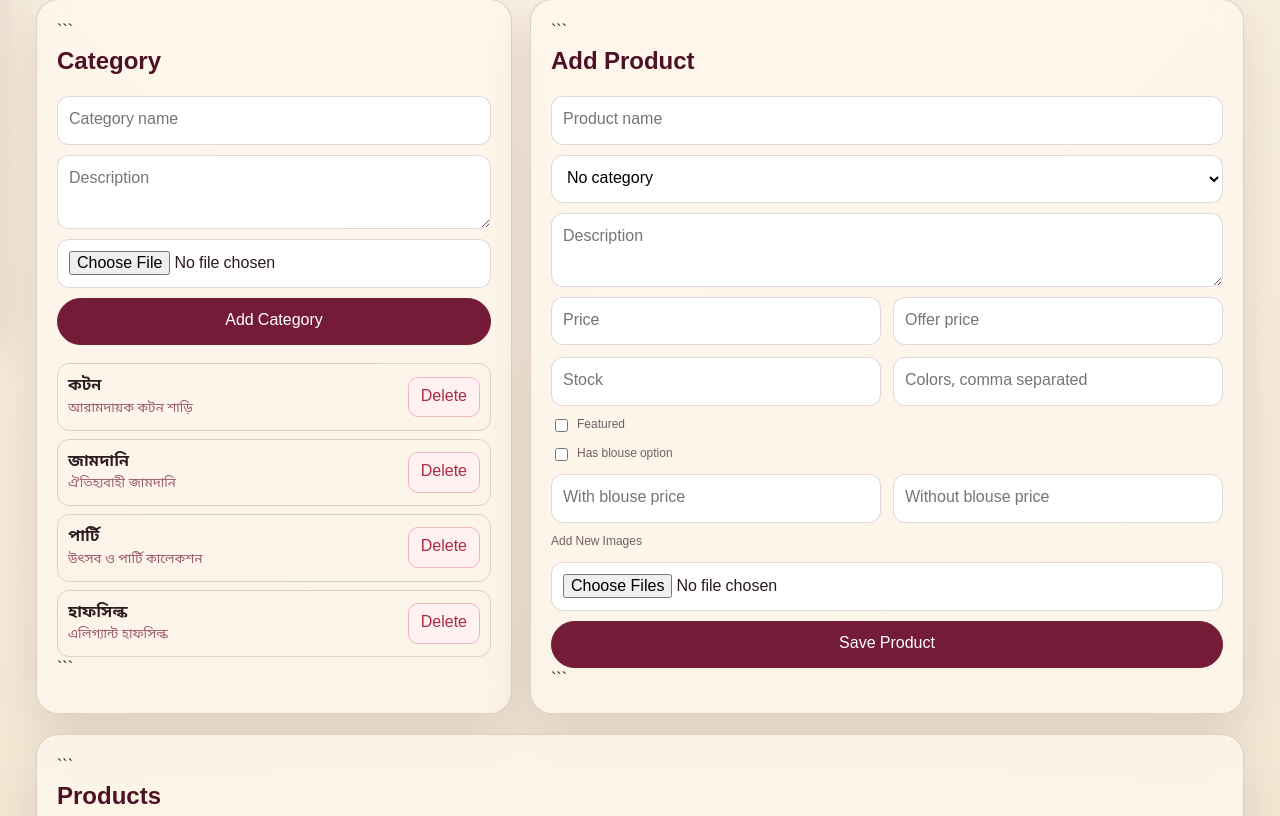
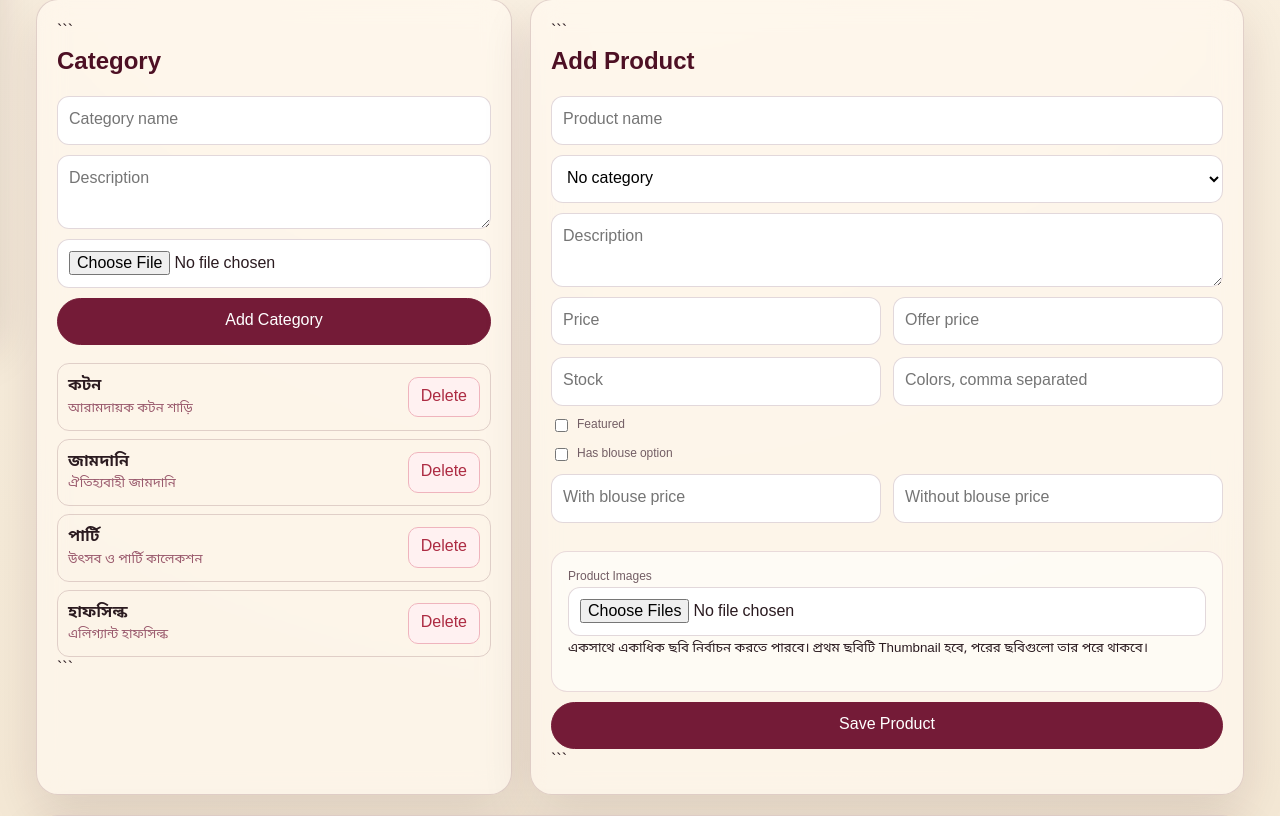
Before and after one commit to Sayemislam5063/sharee-craftline, a Flask app: page /admin in a window 1280 px wide. Shown: the part 453-1269 px from the top of the page. Run offline with Flask 3, Linux system fonts and the light colour scheme; the visitor is signed in with stand-in values (Sample User, id 1); data comes from the database, SQL or seed files in the repository; data that the repository does not hold is empty.

Commit message:
Update admin.html

```diff
--- a/sharee_craftline_flask/templates/admin.html
+++ b/sharee_craftline_flask/templates/admin.html
@@ -413,14 +413,36 @@
 
     <!-- ================= ADD NEW IMAGES ================= -->
 
-    <label>
-        Add New Images
-    </label>
+    <div class="new-image-upload">
 
-    <input type="file"
-           name="images"
-           accept="image/*"
-           multiple>
+        <label>
+            {% if edit_product %}
+                Add More Images
+            {% else %}
+                Product Images
+            {% endif %}
+        </label>
+
+        <input
+            type="file"
+            id="productImagesInput"
+            name="images"
+            accept="image/*"
+            multiple
+        >
+
+        <small>
+            একসাথে একাধিক ছবি নির্বাচন করতে পারবে।
+            প্রথম ছবিটি Thumbnail হবে, পরের ছবিগুলো তার পরে থাকবে।
+        </small>
+
+        <div
+            id="newImagePreview"
+            class="image-preview-grid"
+            style="margin-top:14px;"
+        ></div>
+
+    </div>
 
 
     <!-- ================= SAVE / UPDATE ================= -->
@@ -719,4 +741,150 @@
 
 </section>
 
+
+<style>
+.existing-images,
+.new-image-upload {
+    margin-top: 18px;
+    padding: 16px;
+    border: 1px solid rgba(110, 27, 50, 0.14);
+    border-radius: 16px;
+    background: rgba(255, 255, 255, 0.55);
+}
+
+.existing-images h3 {
+    margin: 0 0 6px;
+    color: var(--maroon-deep);
+}
+
+.existing-images p {
+    margin: 0 0 14px;
+    color: var(--maroon-soft);
+    font-size: 13px;
+}
+
+.image-preview-grid {
+    display: grid;
+    grid-template-columns: repeat(auto-fill, minmax(150px, 1fr));
+    gap: 12px;
+}
+
+.image-preview {
+    overflow: hidden;
+    border: 1px solid rgba(110, 27, 50, 0.14);
+    border-radius: 14px;
+    background: #fff;
+    padding: 8px;
+}
+
+.image-preview img {
+    display: block;
+    width: 100%;
+    height: 180px;
+    object-fit: cover;
+    border-radius: 10px;
+    background: #f4eef0;
+}
+
+.new-image-card {
+    position: relative;
+    overflow: hidden;
+    border: 1px solid rgba(110, 27, 50, 0.14);
+    border-radius: 14px;
+    background: #fff;
+    padding: 8px;
+}
+
+.new-image-card img {
+    display: block;
+    width: 100%;
+    height: 180px;
+    object-fit: cover;
+    border-radius: 10px;
+    background: #f4eef0;
+}
+
+.new-image-badge {
+    position: absolute;
+    top: 14px;
+    left: 14px;
+    z-index: 2;
+    padding: 5px 9px;
+    border-radius: 20px;
+    background: #111;
+    color: #fff;
+    font-size: 12px;
+}
+
+.new-image-number {
+    margin-top: 8px;
+    text-align: center;
+    color: var(--maroon-soft);
+    font-size: 12px;
+}
+
+@media (max-width: 720px) {
+    .image-preview-grid {
+        grid-template-columns: repeat(2, minmax(0, 1fr));
+    }
+
+    .image-preview img,
+    .new-image-card img {
+        height: 145px;
+    }
+}
+</style>
+
+<script>
+(function () {
+    const input = document.getElementById('productImagesInput');
+    const preview = document.getElementById('newImagePreview');
+
+    if (!input || !preview) return;
+
+    input.addEventListener('change', function () {
+        preview.innerHTML = '';
+
+        const files = Array.from(input.files || []);
+
+        files.forEach((file, index) => {
+            if (!file.type.startsWith('image/')) return;
+
+            const card = document.createElement('div');
+            card.className = 'new-image-card';
+
+            if (index === 0) {
+                const badge = document.createElement('div');
+                badge.className = 'new-image-badge';
+                badge.textContent = 'Thumbnail';
+                card.appendChild(badge);
+            }
+
+            const img = document.createElement('img');
+            img.alt = file.name;
+
+            const reader = new FileReader();
+
+            reader.onload = function (event) {
+                img.src = event.target.result;
+            };
+
+            reader.readAsDataURL(file);
+
+            card.appendChild(img);
+
+            const number = document.createElement('div');
+            number.className = 'new-image-number';
+            number.textContent =
+                index === 0
+                    ? '1 — Thumbnail'
+                    : (index + 1) + ' — Additional Image';
+
+            card.appendChild(number);
+            preview.appendChild(card);
+        });
+    });
+})();
+</script>
+
 {% endblock %}
```
